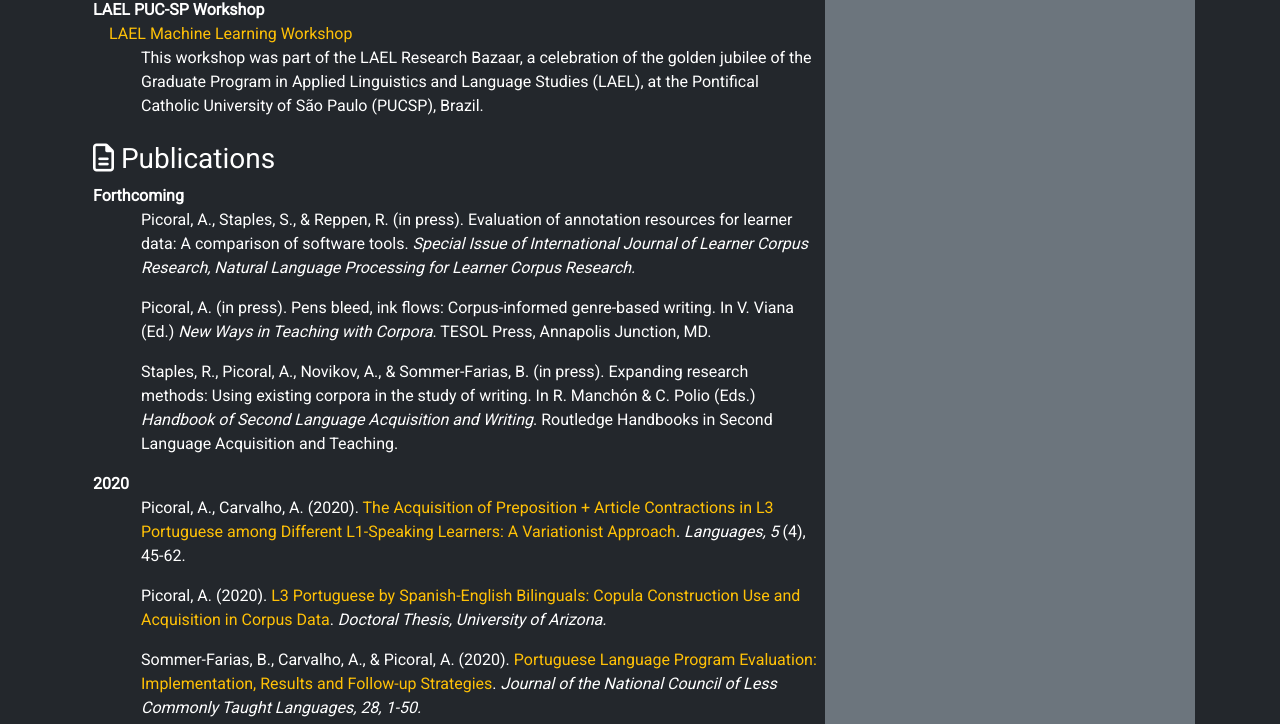
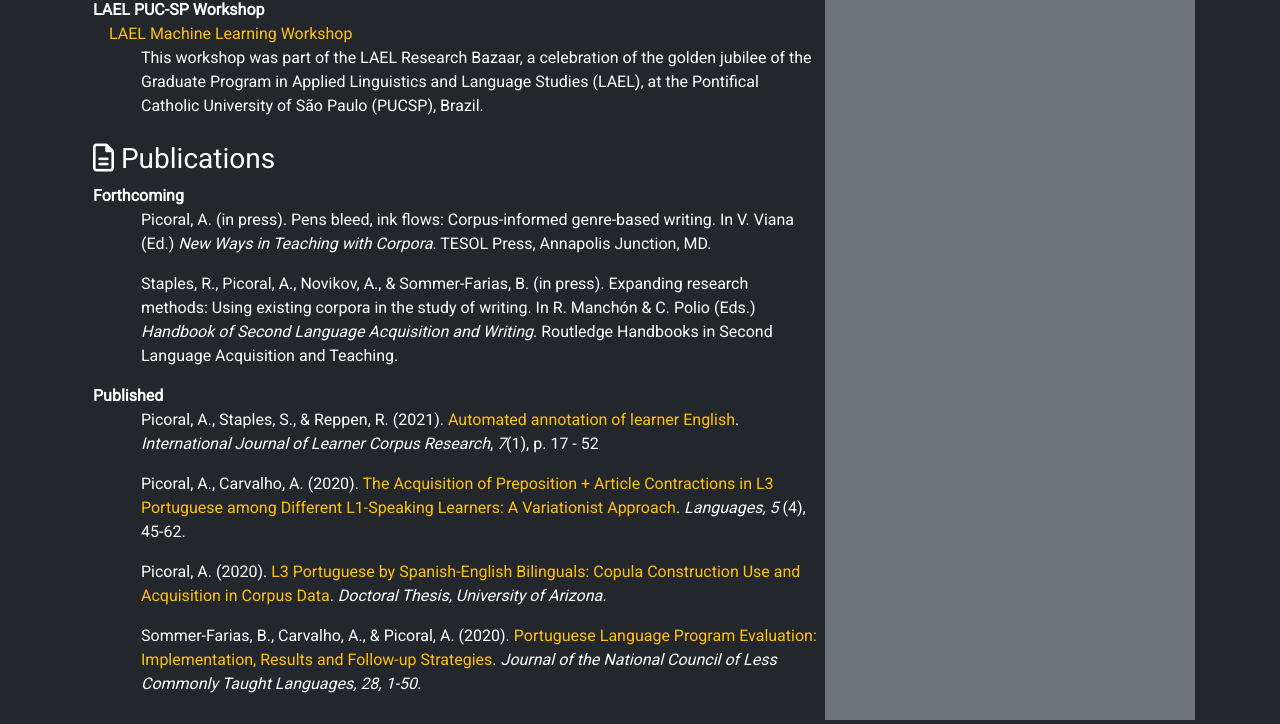
Before and after one commit to picoral/picoral.github.io, a plain HTML site: page index.html in a window 1280 px wide. Shown: the part 1581-2305 px from the top of the page. Drawn offline with Linux system fonts and the light colour scheme; some icons are missing.

Commit message:
updated publication

```diff
--- a/index.html
+++ b/index.html
@@ -247,10 +247,6 @@ This blog posts demonstrates how linear and logistic regression can be run in R,
 		<dt>Forthcoming</dt>
 
 				<dd class="mb-0 ml-5">
-						<ul class="list-unstyled">
-								<li>Picoral, A., Staples, S., & Reppen, R. (in press). Evaluation of annotation resources for learner data: A comparison of software tools.
-									<em>Special Issue of International Journal of Learner Corpus Research, Natural Language Processing for Learner Corpus Research.</em></li>
-						</ul>
 
 						<ul class="list-unstyled">
 								<li>Picoral, A. (in press).  Pens bleed, ink flows: Corpus-informed genre-based writing.
@@ -265,9 +261,14 @@ This blog posts demonstrates how linear and logistic regression can be run in R,
 
 				</dd>
 
-		<dt>2020</dt>
+		<dt>Published</dt>
 
 				<dd class="mb-0 ml-5">
+
+					<ul class="list-unstyled">
+							<li>Picoral, A., Staples, S., & Reppen, R. (2021). <a class="text-warning" href="https://doi.org/10.1075/ijlcr.20003.pic">Automated annotation of learner English</a>.
+								<em>International Journal of Learner Corpus Research</em>, <em>7</em>(1), p. 17 - 52</li>
+					</ul>
 
 					<ul class="list-unstyled">
 							<li>Picoral, A., Carvalho, A. (2020). <a class="text-warning" href="https://www.mdpi.com/2226-471X/5/4/45">The Acquisition of Preposition + Article Contractions in L3 Portuguese among Different L1-Speaking Learners: A Variationist Approach</a>.
```
